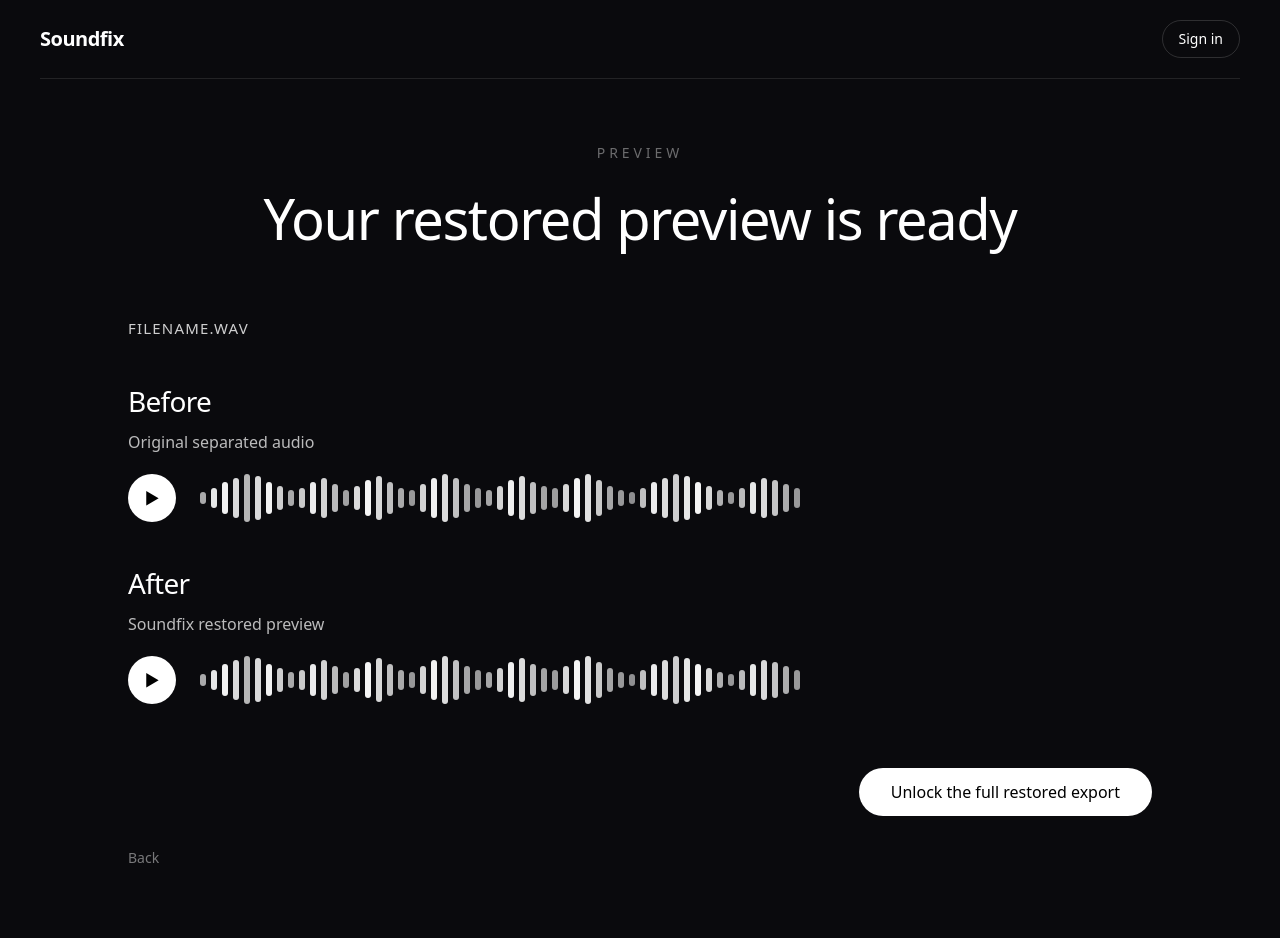
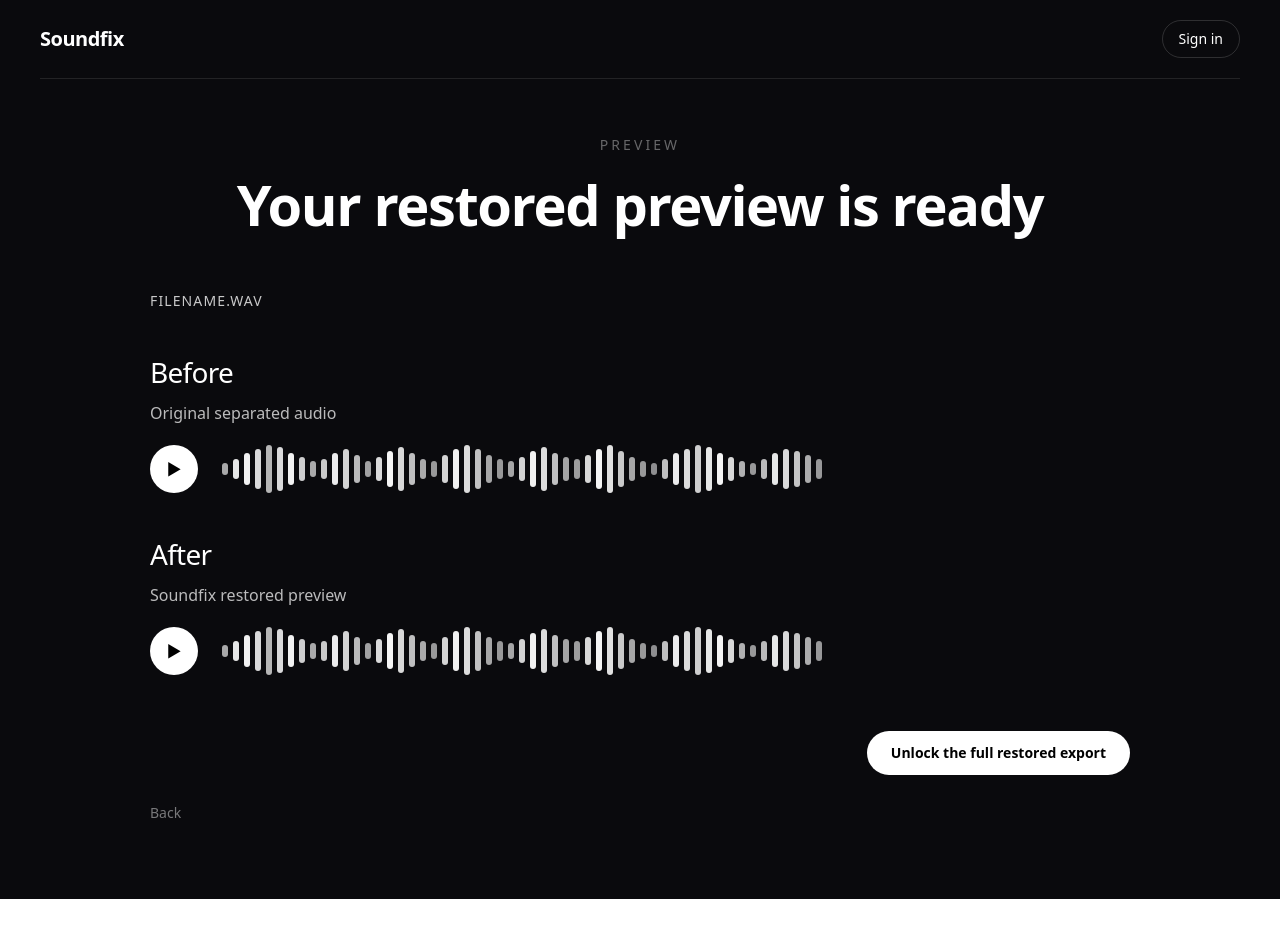
Before and after one commit to cocoro-sugiura/soundfix, a Next.js app in the folder frontend/: page /preview in a window 1280 px wide. Shown: the top 938 px of the page. After the commit the page ends 899 px from the top, so only its background shows below. Built offline with nearby package versions, Linux system fonts and the light colour scheme.

Commit message:
style: align preview and download pages with home page tone

```diff
--- a/frontend/app/download/page.tsx
+++ b/frontend/app/download/page.tsx
@@ -14,7 +14,7 @@
 
   return (
     <main className="min-h-screen bg-[#0a0a0d] text-white">
-      <div className="mx-auto flex min-h-screen w-full max-w-[1280px] flex-col px-5 py-5 sm:px-8 lg:px-10">
+      <div className="mx-auto flex min-h-screen w-full max-w-[1440px] flex-col px-5 py-5 sm:px-8 lg:px-10">
         <header className="flex items-center justify-between border-b border-white/10 pb-5">
           <Link href="/" className="text-xl font-semibold tracking-tight">
             Soundfix
@@ -24,23 +24,23 @@
           </button>
         </header>
 
-        <section className="flex flex-1 flex-col items-center justify-center py-12 lg:py-16">
-          <div className="w-full max-w-4xl text-center">
-            <p className="text-sm font-medium uppercase tracking-[0.28em] text-white/40">
+        <section className="flex flex-1 flex-col items-center justify-center py-10 lg:py-14">
+          <div className="w-full max-w-[980px] text-center">
+            <p className="text-sm font-medium uppercase tracking-[0.22em] text-white/38">
               Download
             </p>
 
-            <h1 className="mt-5 text-4xl font-medium leading-tight tracking-tight text-white sm:text-5xl lg:text-[56px]">
+            <h1 className="mt-5 text-4xl font-semibold leading-[1.06] tracking-tight text-white sm:text-5xl lg:text-[56px]">
               Your full restored file is ready
             </h1>
 
-            <p className="mt-6 text-base text-white/62 sm:text-[17px]">
+            <p className="mt-5 max-w-xl mx-auto text-base leading-7 text-white/58 sm:text-[17px]">
               Credits have been used for this export. You can now download the full restored version.
             </p>
           </div>
 
-          <div className="mt-16 w-full max-w-3xl rounded-[32px] border border-white/10 bg-white/[0.02] p-8 text-center sm:p-10">
-            <p className="text-[15px] font-medium uppercase tracking-[0.08em] text-white/80">
+          <div className="mt-14 w-full max-w-[760px] rounded-[32px] border border-white/10 bg-white/[0.02] p-8 text-center sm:p-10">
+            <p className="text-[14px] font-medium uppercase tracking-[0.08em] text-white/78">
               {fileName}
             </p>
 
@@ -49,7 +49,7 @@
             </p>
 
             <div className="mt-10 flex flex-col items-center gap-4">
-              <button className="rounded-full bg-white px-8 py-3 text-base font-medium text-black transition hover:opacity-90">
+              <button className="rounded-full bg-white px-6 py-3 text-sm font-semibold text-black transition hover:opacity-90">
                 Download file
               </button>
 
--- a/frontend/app/preview/preview-page-client.tsx
+++ b/frontend/app/preview/preview-page-client.tsx
@@ -18,7 +18,7 @@
 
   return (
     <main className="min-h-screen bg-[#0a0a0d] text-white">
-      <div className="mx-auto flex min-h-screen w-full max-w-[1280px] flex-col px-5 py-5 sm:px-8 lg:px-10">
+      <div className="mx-auto flex min-h-screen w-full max-w-[1440px] flex-col px-5 py-5 sm:px-8 lg:px-10">
         <header className="flex items-center justify-between border-b border-white/10 pb-5">
           <Link href="/" className="text-xl font-semibold tracking-tight">
             Soundfix
@@ -28,20 +28,20 @@
           </button>
         </header>
 
-        <section className="flex flex-1 flex-col items-center py-12 lg:py-16">
-          <div className="w-full max-w-5xl">
+        <section className="flex flex-1 flex-col items-center py-10 lg:py-14">
+          <div className="w-full max-w-[980px]">
             <div className="text-center">
-              <p className="text-sm font-medium uppercase tracking-[0.28em] text-white/40">
+              <p className="text-sm font-medium uppercase tracking-[0.22em] text-white/38">
                 Preview
               </p>
 
-              <h1 className="mt-5 text-4xl font-medium leading-tight tracking-tight text-white sm:text-5xl lg:text-[56px]">
+              <h1 className="mt-5 text-4xl font-semibold leading-[1.06] tracking-tight text-white sm:text-5xl lg:text-[56px]">
                 Your restored preview is ready
               </h1>
             </div>
 
-            <div className="mt-16">
-              <p className="text-[15px] font-medium uppercase tracking-[0.08em] text-white/80">
+            <div className="mt-14">
+              <p className="text-[14px] font-medium uppercase tracking-[0.08em] text-white/78">
                 {fileName}
               </p>
 
@@ -193,17 +193,17 @@
                 </div>
               </div>
 
-              <div className="mt-16 flex justify-end">
+              <div className="mt-14 flex justify-end">
                 <button
                   type="button"
                   onClick={handleContinueToDownload}
-                  className="rounded-full bg-white px-8 py-3 text-base font-medium text-black transition hover:opacity-90"
+                  className="rounded-full bg-white px-6 py-3 text-sm font-semibold text-black transition hover:opacity-90"
                 >
                   Unlock the full restored export
                 </button>
               </div>
 
-              <div className="mt-8 flex justify-start">
+              <div className="mt-7 flex justify-start">
                 <Link
                   href="/"
                   className="text-sm text-white/45 transition hover:text-white/70"
```
